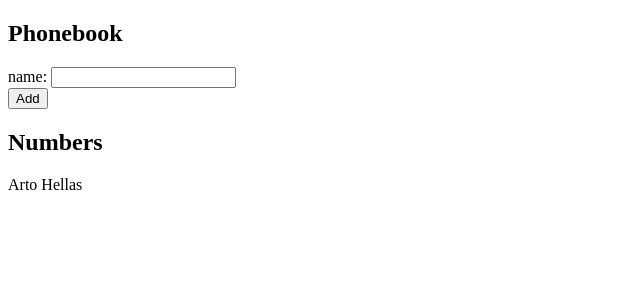
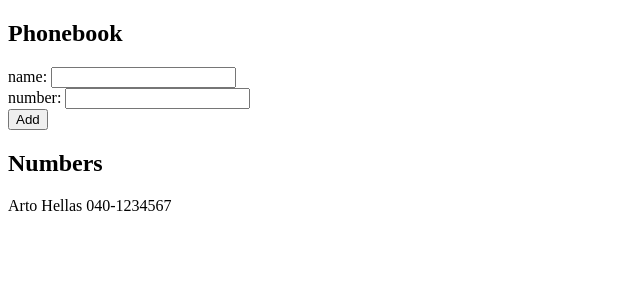
Before and after one commit to shahramBarai/fullstack, a React (Vite) app in the folder part2/phonebook/: page / in a window 1280 px wide. Shown: the top 300 px of the page, without its empty margins (0-640 px from the left). Built offline with nearby package versions, Linux system fonts and the light colour scheme.

Commit message:
Add solution for 2.8

```diff
--- a/part2/phonebook/src/App.jsx
+++ b/part2/phonebook/src/App.jsx
@@ -1,21 +1,37 @@
 import { useState } from "react";
 
 const App = () => {
-  const [persons, setPersons] = useState([{ name: "Arto Hellas" }]);
+  const [persons, setPersons] = useState([
+    { name: "Arto Hellas", number: "040-1234567" },
+  ]);
   const [newName, setNewName] = useState("");
+  const [newNumber, setNewNumber] = useState("");
 
   const onNameChange = (event) => {
     setNewName(event.target.value);
   };
 
+  const onNumberChange = (event) => {
+    setNewNumber(event.target.value);
+  };
+
   const handleAddPerson = (event) => {
     event.preventDefault();
+    if (newName === "" || newNumber === "") {
+      alert("Please enter name and number");
+      return;
+    }
     if (persons.find((person) => person.name === newName)) {
       alert(`${newName} is already added to phonebook`);
       return;
     }
-    setPersons(persons.concat({ name: newName }));
+    if (persons.find((person) => person.number === newNumber)) {
+      alert(`${newNumber} is already occupied`);
+      return;
+    }
+    setPersons(persons.concat({ name: newName, number: newNumber }));
     setNewName("");
+    setNewNumber("");
   };
 
   return (
@@ -26,6 +42,9 @@ const App = () => {
           name: <input value={newName} onChange={onNameChange} />
         </div>
         <div>
+          number: <input value={newNumber} onChange={onNumberChange} />
+        </div>
+        <div>
           <button type="submit" onClick={handleAddPerson}>
             Add
           </button>
@@ -33,7 +52,9 @@ const App = () => {
       </form>
       <h2>Numbers</h2>
       {persons.map((person) => (
-        <div key={person.name}>{person.name}</div>
+        <div key={person.name}>
+          {person.name} {person.number}
+        </div>
       ))}
     </div>
   );
```
